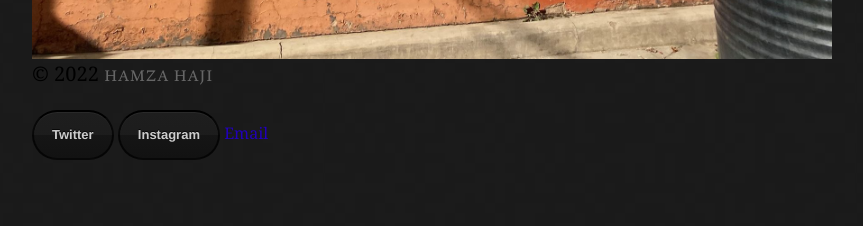
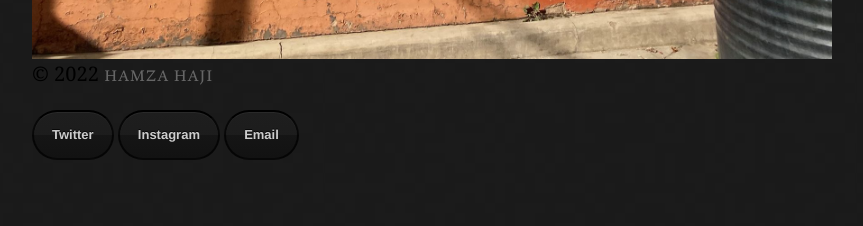
Before and after one commit to hamzambo/hamzambo.github.io, a Jekyll site: the page built from _posts/2022-08-20-The-politics-of-parenting.md, in a window 1280 px wide. Shown: the part 1654-1880 px from the top of the page, without its empty margins (208-1071 px from the left). Built offline with Jekyll 4.4.1, drawn with Linux system fonts in a browser that asks for light colours.

Commit message:
Update post.html

```diff
--- a/_layouts/post.html
+++ b/_layouts/post.html
@@ -31,7 +31,7 @@
   <section id="icon">
           <a href="https://twitter.com/hamzambo" target="_blank" class="btn">Twitter</a>
            <a href="https://instagram.com/hamza.mbo" target="_blank" class="btn">Instagram</a>
-          <a href="mailto:hamzambonet@gmail.com">Email</a>
+          <a href="mailto:hamzambonet@gmail.com" class="btn">Email</a>
       </section>
     </footer>
   </body>
```
